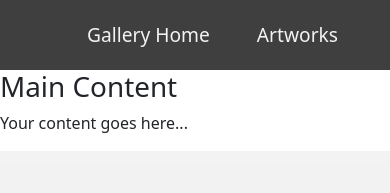
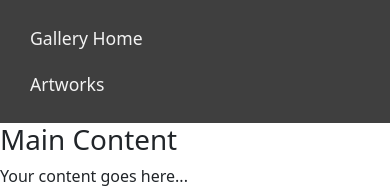
Before and after one commit to Franc1sD/Franc1sD.github.io, a plain HTML site: page index.html in a window 390 px wide. Shown: the top 193 px of the page. Drawn offline with nearby package versions, Linux system fonts and the light colour scheme.

Commit message:
navbar styling to fit phone

```diff
--- a/components/navbar.html
+++ b/components/navbar.html
@@ -1,13 +1,17 @@
-<nav class="main-nav">
-    <a href="/" class="home-btn">Gallery Home</a>
-    <div class="dropdown">
-        <button class="drop-btn">Artworks</button>
-        <div class="dropdown-content">
-            <a href="/pages/artwork1.html">Claude Monet, "Impression, Sunrise"</a>
-            <a href="/pages/artwork2.html">Claude Monet, "The Houses of Parliament, Sunset"</a>
-            <a href="/pages/artwork3.html">Berthe Morisot, "Woman at Her Toilette"</a>
-            <a href="/pages/artwork4.html">Alfred Sisley, "Snow at Louveciennes"</a>
-            <a href="/pages/artwork5.html">Camille Pissarro, "Boulevard Montmartre at Night"</a>
+<div class="row">
+    <div class="col-md-auto">
+        <button class="home-btn" onclick="window.location.href='/'">Gallery Home</button>
+    </div>
+    <div class="col-md-auto">
+        <div class="dropdown">
+            <button class="drop-btn">Artworks</button>
+            <div class="dropdown-content">
+                <a href="/pages/artwork1.html">Impression, Sunrise</a>
+                <a href="/pages/artwork2.html">The Houses of Parliament, Sunset</a>
+                <a href="/pages/artwork3.html">Woman at Her Toilette</a>
+                <a href="/pages/artwork4.html">Snow at Louveciennes</a>
+                <a href="/pages/artwork5.html">Boulevard Montmartre at Night</a>
+            </div>
         </div>
     </div>
-</nav>
+</div>
--- a/css/components.css
+++ b/css/components.css
@@ -4,31 +4,37 @@
     background-color: #3f3f3f;
 }
 
-.main-nav {
+.navbar-container {
+    width: 100%;
+    margin: 0 auto;
+    padding: 15px 15px;
+}
+
+.row {
     display: flex;
     align-items: center;
-    width: fit-content;
-    margin: 0 0 0 auto;
-    padding: 0 20px;
-    font-size: larger;
-    height: 70px;
+    justify-content: space-between;
 }
 
-/* Home Button */
-.home-btn {
+/* Buttons */
+.home-btn,
+.drop-btn {
     color: #f3f3f3;
-    background-color: #3f3f3f;
+    background-color: transparent;
     text-decoration: none;
     padding: 10px 15px;
     transition: background-color 0.3s ease;
     border: none;
-    border-radius: 12px;
+    border-radius: 6px;
     cursor: pointer;
+    font-size: 1.1rem;
+    font-weight: 500;
 }
-.home-btn:hover {
+.home-btn:hover,
+.drop-btn:hover {
     color: #f3f3f3;
-    background-color: #555;
 }
+
 
 
 /* Dropdown Styling */
@@ -37,36 +43,18 @@
     display: inline-block;
 }
 
-/* Dropdown Button */
-.drop-btn {
-    color: #f3f3f3;
-    background-color: #3f3f3f;
-    text-decoration: none;
-    padding: 10px 32px;
-    transition: background-color 0.3s ease;
-    border: none;
-    border-radius: 12px;
-    cursor: pointer;
-}
-
-.drop-btn:hover {
-    color: #f3f3f3;
-    background-color: #555;
-}
-
-/* Dropdown Content */
 .dropdown-content {
     background-color: #3f3f3f;
     display: none;
     position: absolute;
-    min-width: 410px;
+    min-width: 280px;
     box-shadow: 0px 8px 16px rgba(0, 0, 0, 0.2);
     z-index: 1;
-    border-radius: 12px;
+    border-radius: 6px;
     overflow: hidden;
     padding: 5px 0;
-    right: -10%;
-    font-size: medium;
+    right: 0;
+    font-size: 1rem;
 }
 
 .dropdown-content a {
--- a/css/styles.css
+++ b/css/styles.css
@@ -1,3 +1,7 @@
+html {
+    scroll-behavior: smooth;;
+}
+
 /* Artwork Image Styles */
 .artwork-image {
     min-width: 100%;
--- a/index.html
+++ b/index.html
@@ -9,7 +9,7 @@
 
 <body>
     <header class="site-header">
-        <div class="navbar-container"></div>
+        <nav class="navbar-container"></nav>
     </header>
 
 
--- a/js/components.js
+++ b/js/components.js
@@ -12,11 +12,11 @@ async function loadAllComponents() {
         document.head.insertAdjacentHTML('beforeend', headHtml);
         const pageTitles = {
             '/': 'Gallery Home',
-            '/pages/artwork1.html': '1',
-            '/pages/artwork2.html': '2',
-            '/pages/artwork3.html': '3',
-            '/pages/artwork4.html': '4',
-            '/pages/artwork5.html': '5',
+            '/pages/artwork1.html': 'Impression, Sunrise',
+            '/pages/artwork2.html': 'The Houses of Parliament, Sunset',
+            '/pages/artwork3.html': 'Woman at Her Toilette',
+            '/pages/artwork4.html': 'Snow at Louveciennes',
+            '/pages/artwork5.html': 'Boulevard Montmartre at Night',
         };
         const path = window.location.pathname;
         document.title = `Franc1sD | ${pageTitles[path] || 'Default Title'}`;
```
